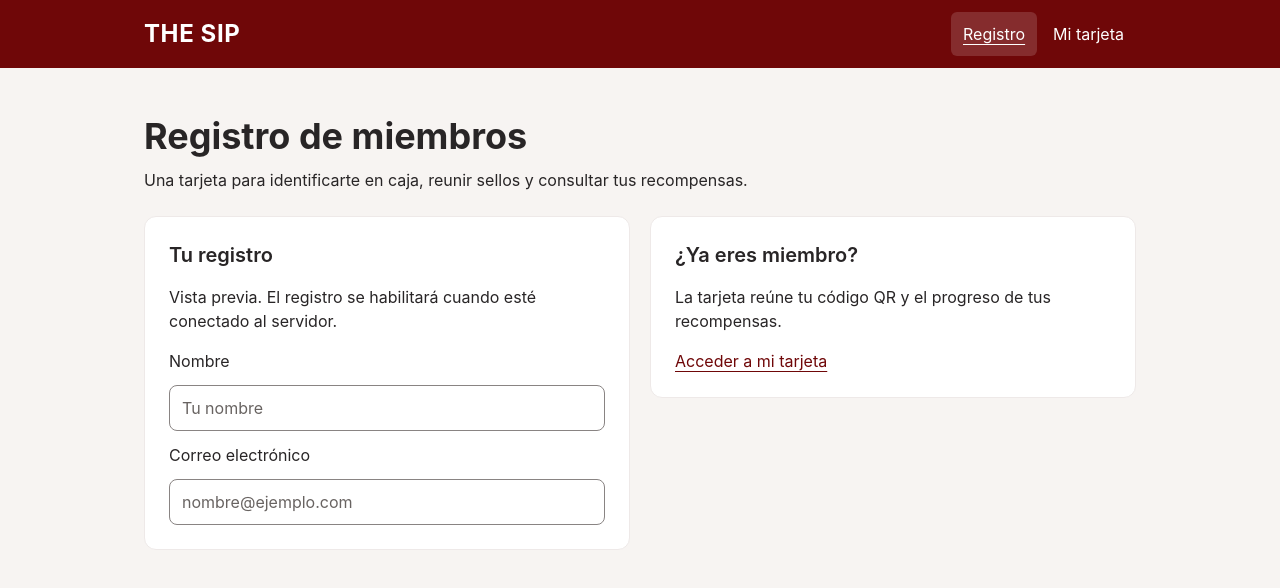
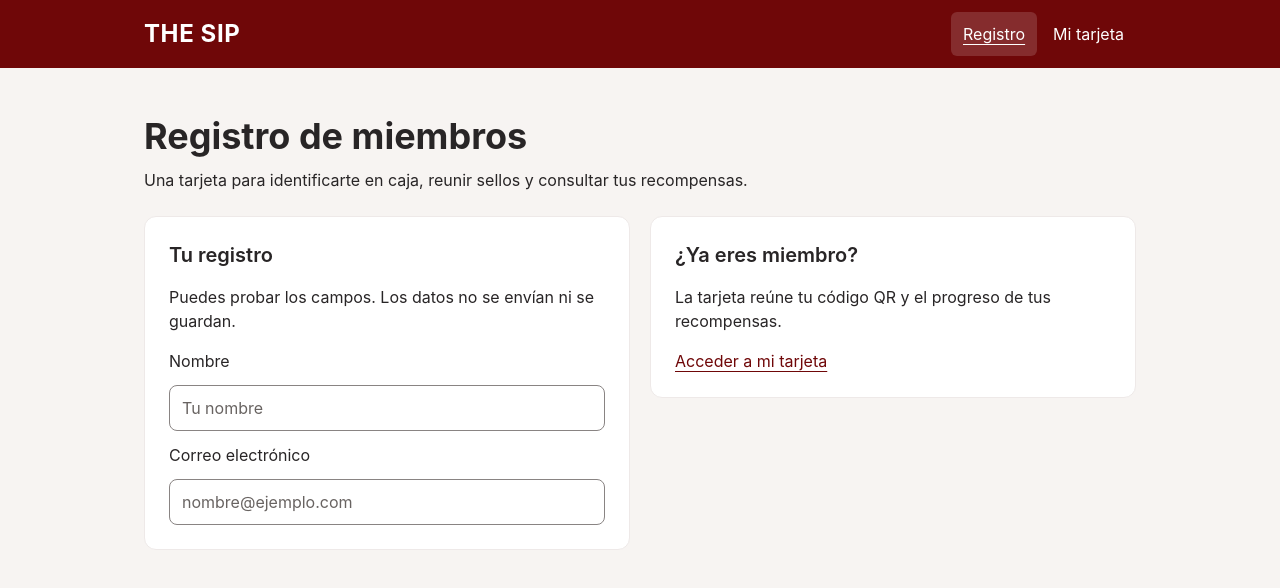
Before and after one commit to luisolea1/the-sip-frontend, a React (Vite) app: page /registro-miembros in a window 1280 px wide. Shown: the top 588 px of the page. Built offline with nearby package versions, Linux system fonts and the light colour scheme; a web font is replaced by a local one.

Commit message:
Habilita los campos de registro de miembros para pruebas sin guardar datos

```diff
--- a/src/features/members/pages/MemberRegistrationPage.tsx
+++ b/src/features/members/pages/MemberRegistrationPage.tsx
@@ -10,8 +10,8 @@ export default function MemberRegistrationPage() {
       <div className="grid items-start gap-5 md:grid-cols-2">
         <section className="app-area-content-panel">
           <h2>Tu registro</h2>
-          <p>Vista previa. El registro se habilitará cuando esté conectado al servidor.</p>
-          <fieldset disabled className="grid gap-3">
+          <p>Puedes probar los campos. Los datos no se envían ni se guardan.</p>
+          <fieldset className="grid gap-3">
             <legend className="sr-only">Datos del miembro</legend>
             <label htmlFor="member-name">Nombre</label>
             <Input id="member-name" autoComplete="given-name" placeholder="Tu nombre" />
```
